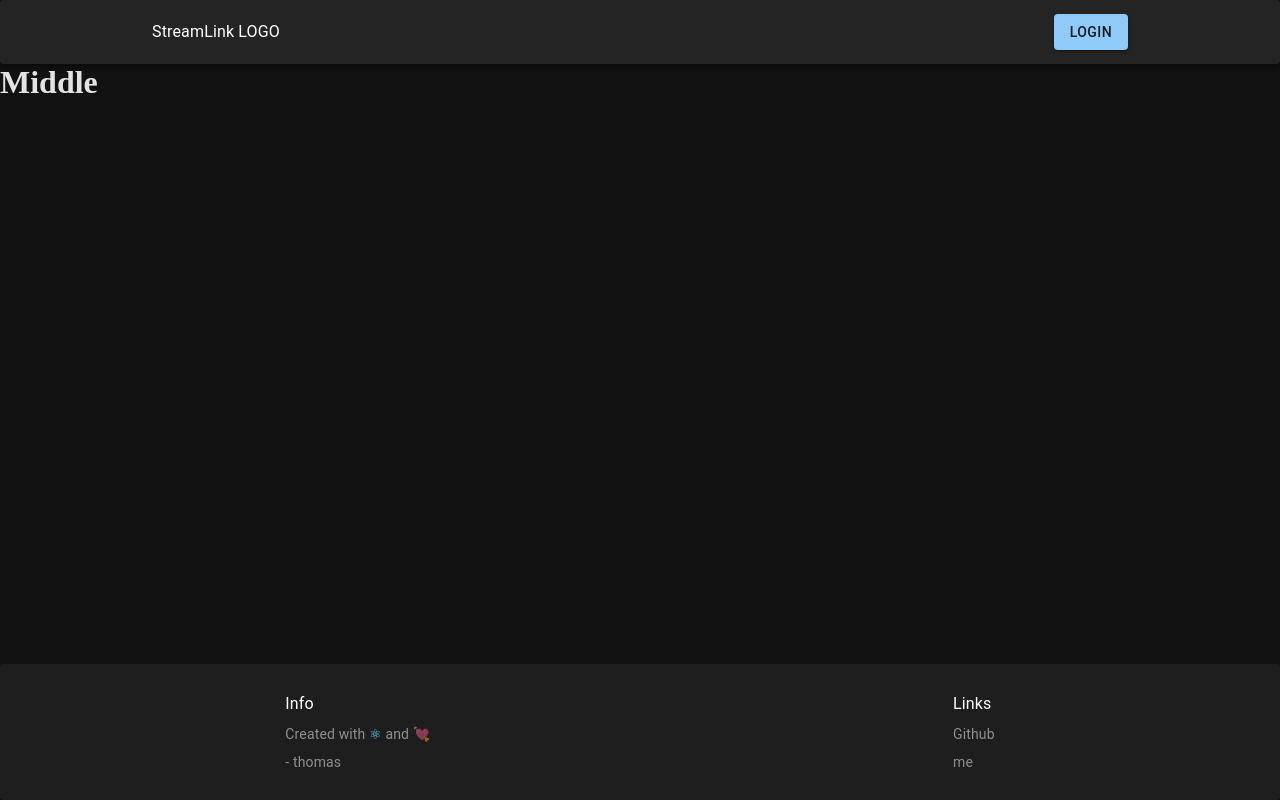
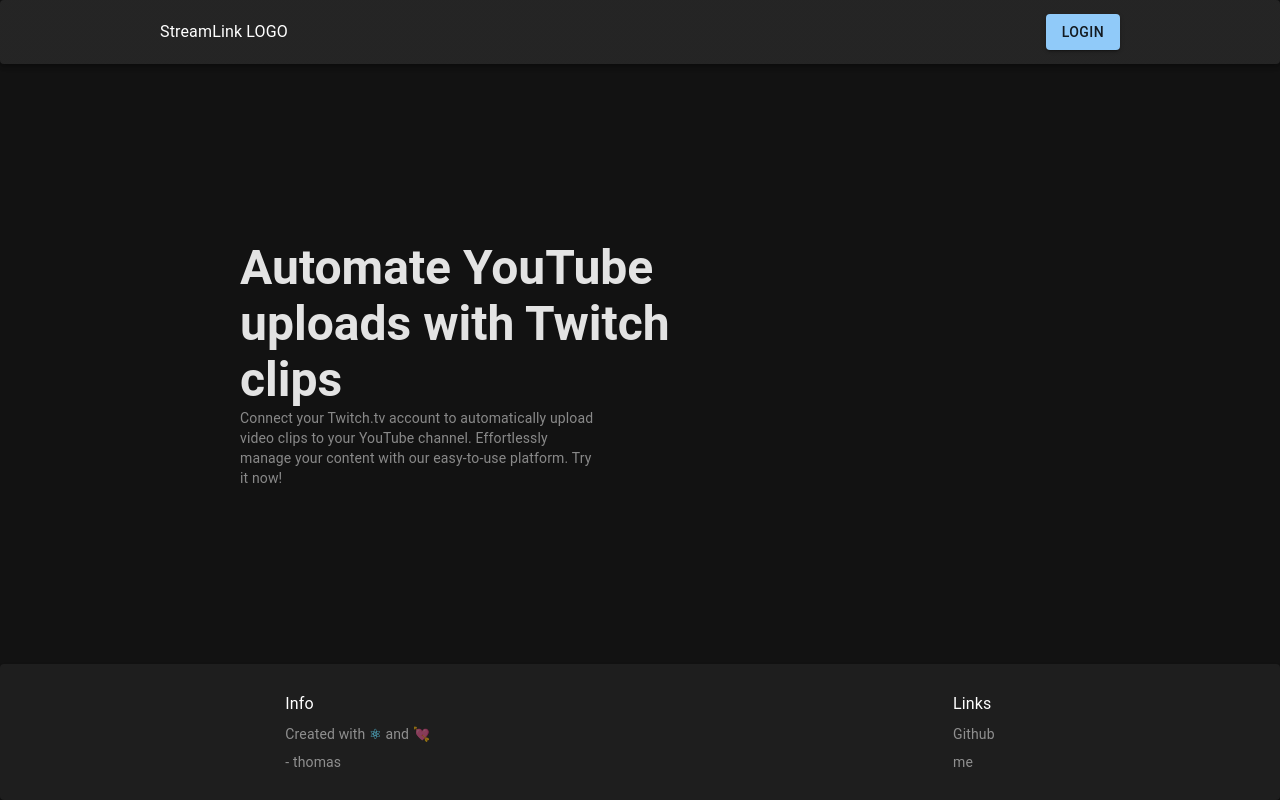
Before and after one commit to thomasreichmann/auto-twitch-compiler-web, a Next.js app: page /login in a window 1280 px wide. Built offline with nearby package versions, Linux system fonts and the light colour scheme.

Commit message:
main content of landing page done

```diff
--- a/src/pages/login/index.tsx
+++ b/src/pages/login/index.tsx
@@ -27,8 +27,8 @@
     <Box sx={boxSx}>
       <Grid container direction="column" sx={{ height: "100%" }}>
         <Grid>
-          <Paper elevation={3} sx={{ px: 16 }}>
-            <Toolbar>
+          <Paper elevation={3} sx={{ px: 20 }}>
+            <Toolbar disableGutters>
               <Typography sx={{ flexGrow: 1 }}>StreamLink LOGO</Typography>
               <Button
                 variant="contained"
@@ -42,7 +42,31 @@
           </Paper>
         </Grid>
         <Grid sx={{ display: "flex", flexGrow: 1 }}>
-          <h1>Middle</h1>
+          <Box
+            sx={{
+              mx: 30,
+              display: "flex",
+              flexDirection: "column",
+              justifyContent: "center",
+              "*": { mt: 4 },
+            }}
+          >
+            <Typography
+              variant="h3"
+              fontWeight="bold"
+              sx={{ maxWidth: "460px" }}
+            >
+              Automate YouTube uploads with Twitch clips
+            </Typography>
+            <Typography
+              variant="body2"
+              sx={{ maxWidth: "360px", color: "text.disabled" }}
+            >
+              Connect your Twitch.tv account to automatically upload video clips
+              to your YouTube channel. Effortlessly manage your content with our
+              easy-to-use platform. Try it now!
+            </Typography>
+          </Box>
         </Grid>
         <Grid>
           <Footer />
```
